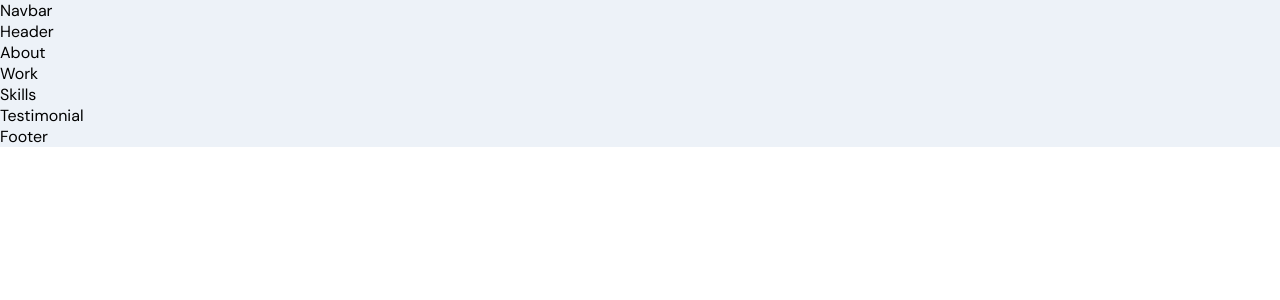
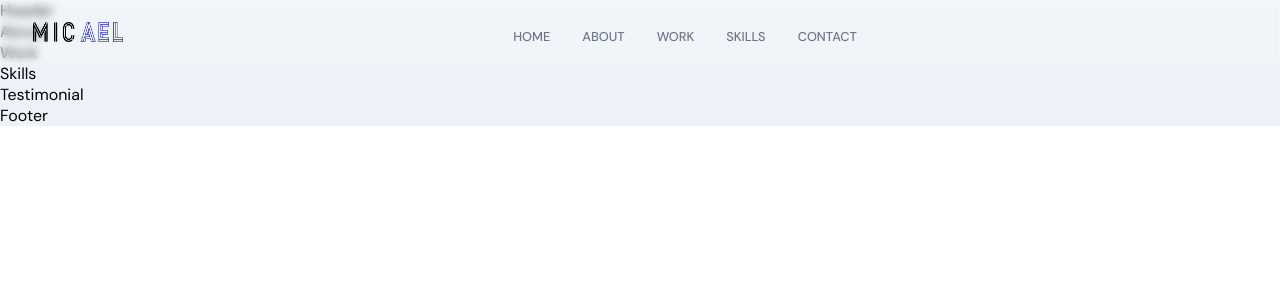
Before and after one commit to byronkeet/keetbisme-frontend, a React (Create React App) app: page / in a window 1280 px wide. Shown: the top 300 px of the page. Built offline with nearby package versions, Linux system fonts and the light colour scheme.

Commit message:
Added desktop navbar

```diff
--- a/src/components/Navbar/Navbar.jsx
+++ b/src/components/Navbar/Navbar.jsx
@@ -1,11 +1,24 @@
 import React from 'react';
 
+import logo from '../../assets/logo.png';
 import './Navbar.scss';
 
 const Navbar = () => {
-  return (
-	<div>Navbar</div>
-  )
+	return (
+		<nav className='app__navbar'>
+			<div className='app__navbar-logo'>
+				<img src={logo} alt='logo' />
+			</div>
+			<ul className='app__navbar-links'>
+				{['home', 'about', 'work', 'skills', 'contact'].map((item) => (
+					<li className='app__flex p-text' key={`link-${item}`}>
+						<div />
+						<a href={`#${item}`}>{item}</a>
+					</li>
+				))}
+			</ul>
+		</nav>
+	)
 }
 
 export default Navbar;
--- a/src/components/Navbar/Navbar.scss
+++ b/src/components/Navbar/Navbar.scss
@@ -0,0 +1,72 @@
+.app__ {
+	&navbar {
+		width: 100%;
+		display: flex;
+		justify-content: space-between;
+		align-items: center;
+		padding: 1rem 2rem;
+		background: rgba(255, 255, 255, 0.25);
+		backdrop-filter: blur(4px);
+		-webkit-backdrop-filter: blur(4px);
+		border: 1px solid rgba(255, 255, 255, 0.18);
+		position: fixed;
+		z-index: 2;
+	}
+
+	&navbar-logo {
+		display: flex;
+		justify-content: flex-start;
+		align-items: center;
+
+		img {
+			width: 90px;
+			height: 20px;
+
+			@media  screen and (min-width: 2000px) {
+				width: 180px;
+				height: 40px;
+			}
+		}
+	}
+
+	&navbar-links {
+		flex: 1;
+		display: flex;
+		justify-content: center;
+		align-items: center;
+		list-style: none;
+
+		li {
+			margin: 0 1rem;
+			cursor: pointer;
+			flex-direction: column;
+
+			div {
+				width: 5px;
+				height: 5px;
+				background: transparent;
+				border-radius: 50%;
+				margin-bottom: 5px;
+			}
+
+			a {
+				color: var(--gray-color);
+				text-decoration: none;
+				flex-direction: column;
+				text-transform: uppercase;
+				font-weight: 500;
+				transition: all 0.3s ease-in-out;
+
+				&:hover {
+					color: var(--secondary-color)
+				}
+			}
+
+			&:hover {
+				div {
+					background-color: var(--secondary-color);
+				}
+			}
+		}
+	}
+}
```
